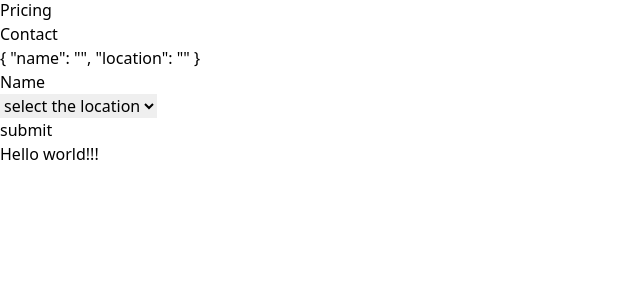
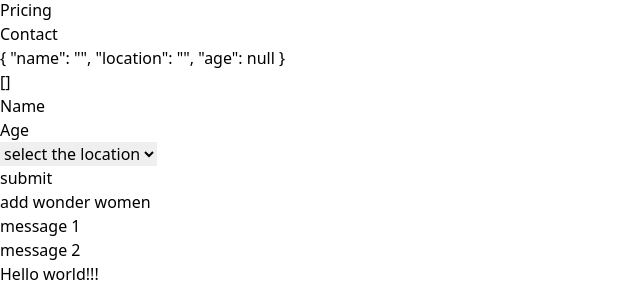
Before and after one commit to XXXXJin/vue-practice, a Vue app: page / in a window 1280 px wide. Shown: the part 506-797 px from the top of the page, without its empty margins (0-640 px from the left). Built offline with nearby package versions, Linux system fonts and the light colour scheme.

Commit message:
learning about non prop attributes

```diff
--- /dev/null
+++ b/src/components/Hello.vue
@@ -0,0 +1,15 @@
+<script>
+export default {
+  name: 'GreetingComponent',
+  props: ['name'],
+  inheritAttrs: false
+}
+</script>
+
+<template>
+  <div>
+    <h1>{{ name }}</h1>
+    <p v-bind="$attrs">message 1</p>
+    <p>message 2</p>
+  </div>
+</template>
--- a/src/components/PageView.vue
+++ b/src/components/PageView.vue
@@ -1,6 +1,5 @@
 <script>
-// import { ref } from 'vue'
-// const textContent = ref('hi')
+import Hello from '@/components/Hello.vue'
 
 export default {
   name: 'App',
@@ -8,8 +7,10 @@ export default {
     return {
       formValue: {
         name: '',
-        location: ''
-      }
+        location: '',
+        age: null
+      },
+      heros: []
     }
   },
   methods: {
@@ -19,15 +20,23 @@ export default {
     handleSubmit() {
       console.log(this.formValue)
     }
+  },
+  components: {
+    Hello: Hello
   }
 }
 </script>
 <template>
   <p>{{ JSON.stringify(formValue, null, 2) }}</p>
+  <p>{{ JSON.stringify(heros, null, 2) }}</p>
   <form v-on:submit.prevent="handleSubmit">
     <div>
       <label for="name">Name</label>
-      <input type="text" id="name" class="border" v-model="formValue.name" />
+      <input type="text" id="name" class="border" v-model.trim.lazy="formValue.name" />
+    </div>
+    <div>
+      <label for="age">Age</label>
+      <input type="number" id="age" v-model.number="formValue.age" class="border" />
     </div>
     <div>
       <select name="location" id="location" v-model="formValue.location">
@@ -39,4 +48,9 @@ export default {
     </div>
     <button>submit</button>
   </form>
+
+  <div>
+    <button v-on:click="heros.push('wonder women')">add wonder women</button>
+  </div>
+  <Hello v-bind:name="formValue.name" id="helloConponent" />
 </template>
```
